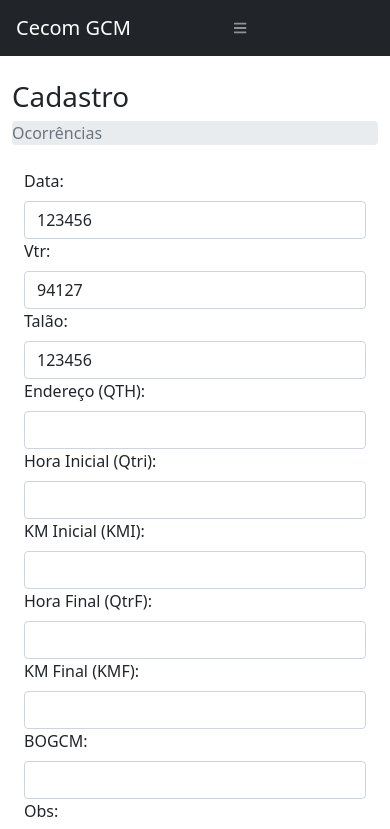
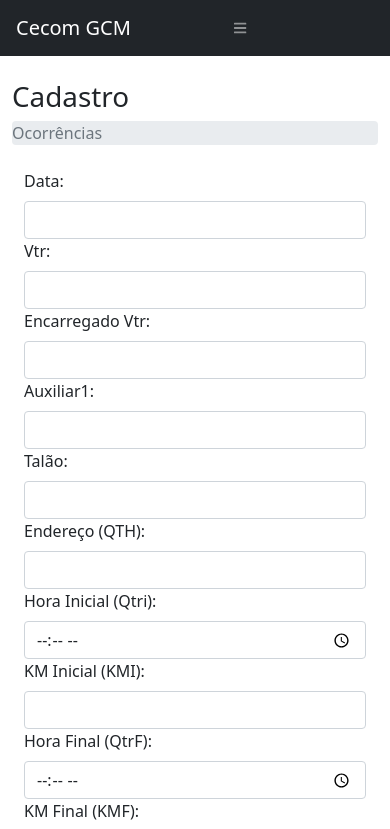
Before and after one commit to mendesvalentim/gcm, an Angular app in the folder ocorrencias-app/: page /ocorrencias-form in a window 390 px wide. Shown: the top 829 px of the page. Built offline with nearby package versions, Linux system fonts and the light colour scheme.

Commit message:
comunicação e gravação de cliente com a api

```diff
--- a/ocorrencias-app/src/app/app.module.ts
+++ b/ocorrencias-app/src/app/app.module.ts
@@ -1,5 +1,6 @@
 import { NgModule } from '@angular/core';
 import { BrowserModule } from '@angular/platform-browser';
+import { HttpClientModule } from '@angular/common/http';
 
 import { AppRoutingModule } from './app-routing.module';
 import { AppComponent } from './app.component';
@@ -16,6 +17,7 @@ import { OcorrenciasService } from './ocorrencias.service';
   ],
   imports: [
     BrowserModule,
+    HttpClientModule,
     AppRoutingModule,
     TemplateModule,
     OcorrenciasModule
--- a/ocorrencias-app/src/app/ocorrencias.service.ts
+++ b/ocorrencias-app/src/app/ocorrencias.service.ts
@@ -1,18 +1,45 @@
 import { Injectable } from '@angular/core';
+import { HttpClient } from '@angular/common/http';
+
 import { Ocorrencia } from './ocorrencias/ocorrencias';
+import { Observable } from 'rxjs';
 
 @Injectable({
   providedIn: 'root'
 })
+
 export class OcorrenciasService {
 
-  constructor() { }
+  constructor( private http: HttpClient) {
+
+  }
+
+
+   salvar(ocorrencia: Ocorrencia): Observable<Ocorrencia>{
+     return this.http.post<Ocorrencia>('http://localhost:8080/api/ocorrencias', ocorrencia);
+   }
 
   getOcorrencia() : Ocorrencia{
     let ocorrencia: Ocorrencia = new Ocorrencia;
-    ocorrencia.dataOcorrencia = '123456';
+
+    //ocorrencia.id = 10;
+    ocorrencia.idUsuario = 10;
+    ocorrencia.dataOcorrencia = '12/03/2021';
     ocorrencia.viatura = '94127';
     ocorrencia.numeroTalao = 123456;
+    ocorrencia.boGcm = 11213
+   // ocorrencia.dataCadastro = '12563';
+    ocorrencia.codOcorrencia = '12563';
+    ocorrencia.endereco = '12563';
+    ocorrencia.motorista = '12563';
+    ocorrencia.kmInicial = '12563';
+    ocorrencia.kmFinal = '12563';
+    //ocorrencia.horaInicial =
+    //ocorrencia.horaFinal = 12:53;
+    ocorrencia.auxiliar1 = '12563';
+    ocorrencia.encarregadoVtr = 'valentim';
+    ocorrencia.obs = 'asdçljlkdaslkjdsalkjlkdjlkjdlkajsdla';
+
     return ocorrencia;
   }
 }
--- a/ocorrencias-app/src/app/ocorrencias/ocorrencias-form/ocorrencias-form.component.html
+++ b/ocorrencias-app/src/app/ocorrencias/ocorrencias-form/ocorrencias-form.component.html
@@ -21,6 +21,20 @@
             </div>
             <div class="col-md-2">
                 <div class="form-goup">
+                    <label>Encarregado Vtr:</label>
+                    <input type="text" class="form-control"
+                    [(ngModel)]="ocorrencia.encarregadoVtr" name="encarregadoVtr"/>
+                </div>
+            </div>
+            <div class="col-md-2">
+                <div class="form-goup">
+                    <label>Auxiliar1:</label>
+                    <input type="text" class="form-control"
+                    [(ngModel)]="ocorrencia.auxiliar1" name="auxiliar1"/>
+                </div>
+            </div>
+            <div class="col-md-2">
+                <div class="form-goup">
                     <label>Talão:</label>
                     <input type="text" class="form-control"
                     [(ngModel)]="ocorrencia.numeroTalao" name="numeroTalao"/>
@@ -36,13 +50,14 @@
                     [(ngModel)]="ocorrencia.endereco" name="endereco"/>
                 </div>
             </div>
+
         </div>
 
         <div class="row">
             <div class="col-md-2">
                 <div class="form-goup">
                     <label>Hora Inicial (Qtri):</label>
-                    <input type="text" class="form-control"
+                    <input type="time" class="form-control"
                     [(ngModel)]="ocorrencia.horaInicial" name="horaInicial"/>
                 </div>
             </div>
@@ -59,7 +74,7 @@
             <div class="col-md-2">
                 <div class="form-goup">
                     <label>Hora Final (QtrF):</label>
-                    <input type="text" class="form-control"
+                    <input type="time" class="form-control"
                     [(ngModel)]="ocorrencia.horaFinal" name="horaFinal"/>
                 </div>
             </div>
--- a/ocorrencias-app/src/app/ocorrencias/ocorrencias-form/ocorrencias-form.component.ts
+++ b/ocorrencias-app/src/app/ocorrencias/ocorrencias-form/ocorrencias-form.component.ts
@@ -12,14 +12,19 @@ export class OcorrenciasformComponent implements OnInit {
   ocorrencia: Ocorrencia;
 
   constructor( private service: OcorrenciasService) {
-    this.ocorrencia = service.getOcorrencia();
+    this.ocorrencia = new Ocorrencia;
   }
 
   ngOnInit(): void {
   }
 
   onSubmit(){
-    console.log(this.ocorrencia);
+    this.service
+      .salvar(this.ocorrencia)
+      .subscribe( response => {
+        console.log(response);
+      } )
+
   }
 
 }
--- a/ocorrencias-app/src/app/ocorrencias/ocorrencias.ts
+++ b/ocorrencias-app/src/app/ocorrencias/ocorrencias.ts
@@ -1,5 +1,8 @@
+import { Time } from "@angular/common";
+
 export class Ocorrencia {
     id!: number;
+    idUsuario!: number;
     numeroTalao!: number;
     boGcm!: number;
     dataCadastro!: string;
@@ -7,15 +10,20 @@ export class Ocorrencia {
     codOcorrencia!: string;
     viatura!: string;
     endereco!: string;
+    encarregadoVtr!: string;
     motorista!: string;
+
     kmInicial!: string;
     kmFinal!: string;
-    horaInicial!: string;
-    horaFinal!: string;
+
+    horaInicial!: Time;
+    horaFinal!: Time;
+
     auxiliar1!: string;
     auxiliar2!: string;
     auxiliar3!: string;
     auxiliar4!: string;
+
     obs!: string;
 
 }
```
Also changed, not shown: 9 other files (tests, documents, lock files or other folders).
